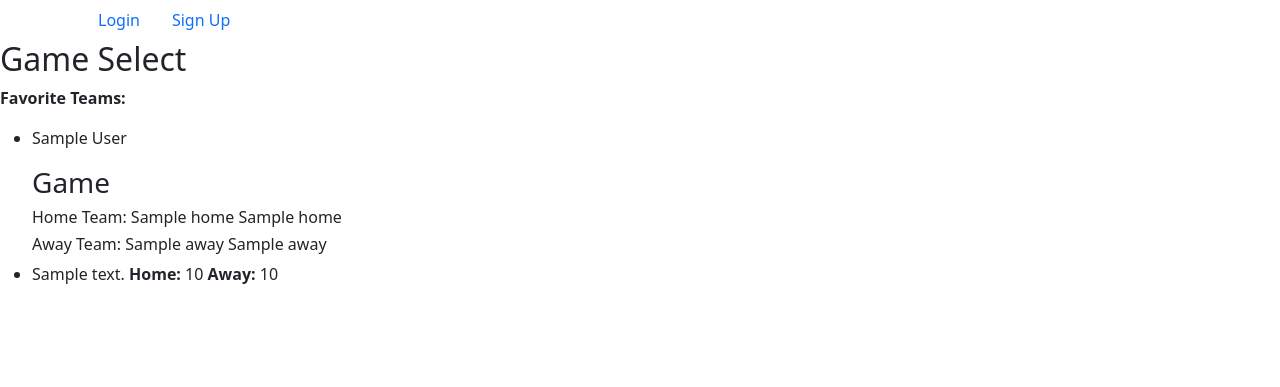
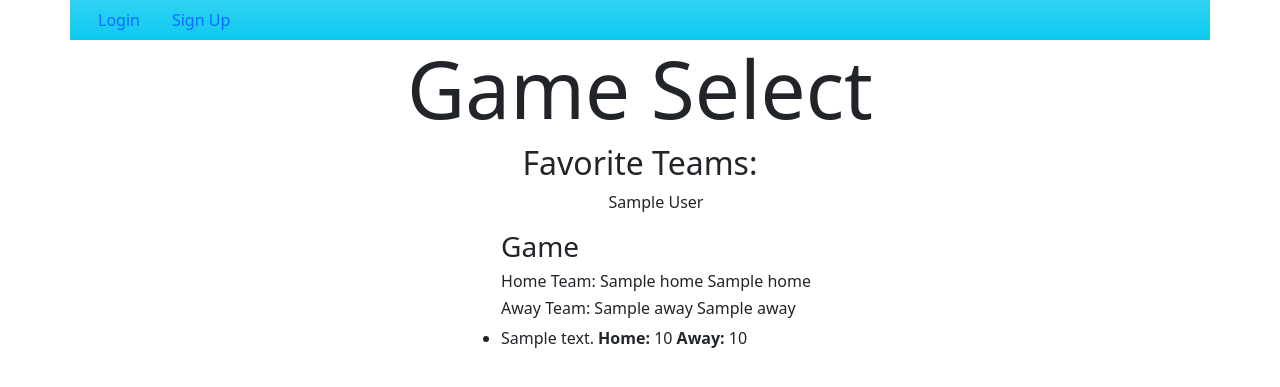
Before and after one commit to JRife458/SC3000, a Django app: template SC3000/accounts/templates/accounts/games.html in a window 1280 px wide. Shown: the top 387 px of the page. Run offline with Django 5.2, Linux system fonts and the light colour scheme; tables that the repository leaves empty hold one stand-in row (values such as "Sample post"); the template is opened without the code that fills it: values that come from a table or form of the project are taken from there, most other values are stand-ins (such as "Sample title", 1, 10 or a date in 2020); some libraries are stand-ins or nearby versions.

Commit message:
more styling

```diff
--- a/SC3000/accounts/forms.py
+++ b/SC3000/accounts/forms.py
@@ -28,7 +28,6 @@ class FavoriteTeamsForm(forms.ModelForm):
 
     def save(self, user, commit=True):
         selected_teams = self.cleaned_data['teams']
-        print("here")
         Favorite_Teams.objects.filter(user=user).delete()
         Favorite_Teams.objects.bulk_create(
             [Favorite_Teams(user=user, team=team) for team in selected_teams]
--- a/SC3000/accounts/templates/accounts/games.html
+++ b/SC3000/accounts/templates/accounts/games.html
@@ -1,10 +1,10 @@
 {% extends "base.html" %} {% block content %}
-<div>
-  <h2>Game Select</h2>
-  <p><strong>Favorite Teams:</strong></p>
-  <ul>
+<div class="container d-flex flex-column align-items-center">
+  <h1 class="display-1">Game Select</h1>
+  <h2>Favorite Teams:</h2>
+  <ul class="list-group-flush">
     {%for team in favorite_teams%}
-    <li>{{team}}</li>
+    <li class="list-group-item">{{team}}</li>
     {%endfor%}
   </ul>
 
--- a/SC3000/accounts/templates/accounts/login.html
+++ b/SC3000/accounts/templates/accounts/login.html
@@ -8,7 +8,7 @@
     document.getElementById("login-form").submit();
   };
 </script>
-<div class="container">
+<div class="container d-flex flex-column align-items-center">
   <h2>Login</h2>
   <form method="post" id="login-form">
     {% csrf_token %}
--- a/SC3000/accounts/templates/accounts/profile.html
+++ b/SC3000/accounts/templates/accounts/profile.html
@@ -1,6 +1,6 @@
 {% extends "base.html" %} {% block content %} {% load django_bootstrap5 %}
 <div class="container d-flex flex-column align-items-center">
-  <h2>My Profile</h2>
+  <h1 class="display-1">My Profile</h1>
   <p><strong>Username:</strong> {{ user.username }}</p>
   <p><strong>Email:</strong> {{ user.email }}</p>
   <p><strong>First Name:</strong> {{ user.first_name|default:"Not set" }}</p>
@@ -15,7 +15,7 @@
 
 <div class="container d-flex flex-column align-items-center">
   <h3>Select Favorite Teams</h3>
-  <p>Hold ctrl to select multiple</p>
+  <p class="text-muted">Hold ctrl to select multiple</p>
   <form method="post" class="form col">
     {% csrf_token %}
     {% for field in form %}
--- a/SC3000/accounts/templates/accounts/signup.html
+++ b/SC3000/accounts/templates/accounts/signup.html
@@ -1,7 +1,7 @@
 {% extends "base.html" %}
 {% block content %}
 {% load django_bootstrap5 %}
-<div class="container">
+<div class="container d-flex flex-column align-items-center">
   <h2>Sign up</h2>
   <form method="post">
     {% csrf_token %} {% bootstrap_form form layout="floating"%}
--- a/SC3000/accounts/templates/base.html
+++ b/SC3000/accounts/templates/base.html
@@ -9,7 +9,7 @@
     {% bootstrap_messages %}
   </head>
   <body>
-    <div class="container">
+    <div class="container bg-info bg-gradient">
       <ul class="nav">
         {% if user.is_authenticated %}
         <li class="nav-item">
```
Also changed, not shown: SC3000/accounts/views.py (+9 -4 lines).
